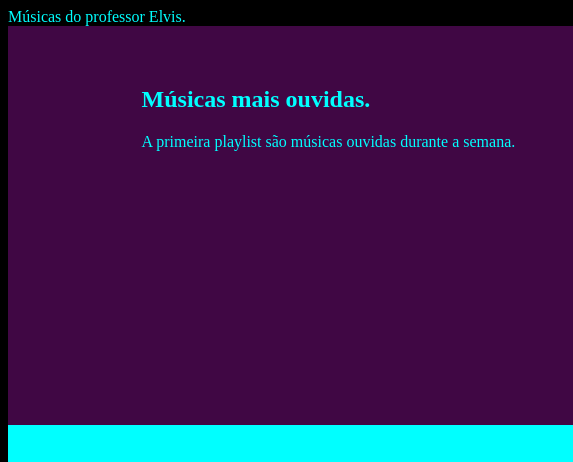
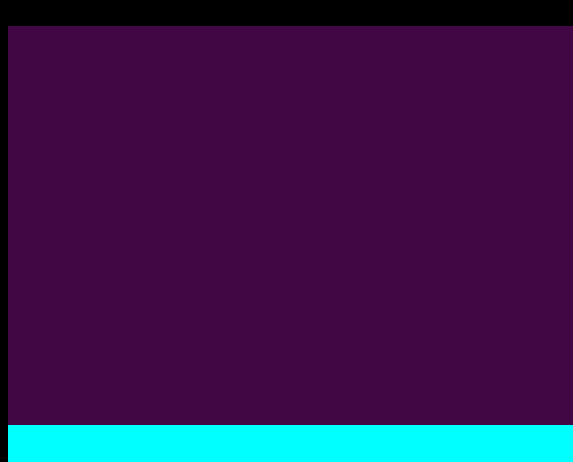
Before and after one commit to ElvisHonorio/papo_formativo, a plain HTML site: page index.html in a window 1280 px wide. Shown: the top 462 px of the page, 0-573 px from the left. Drawn offline with Linux system fonts and the light colour scheme.

Commit message:
correção de cor

```diff
--- a/style.css
+++ b/style.css
@@ -1,5 +1,5 @@
 body{
-    color: rgb(0,255,255);
+    color: rgba(0, 255, 255, 0);
     background-color: black;
 }
 section{
```
